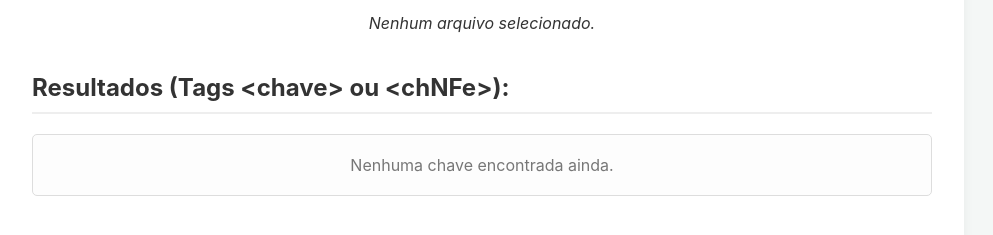
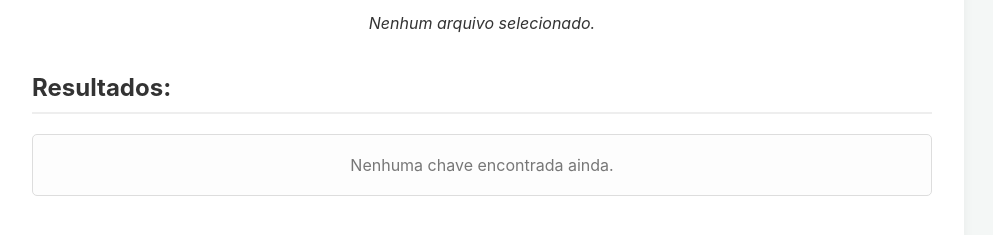
Before and after one commit to Danilo210/auxiliar-de-documentacao, a plain HTML site: page agrupador_de_chave_nf_do_xml.html in a window 1280 px wide. Shown: the part 199-434 px from the top of the page, without its empty margins (158-1151 px from the left). Drawn offline with Linux system fonts and the light colour scheme.

Commit message:
Update agrupador_de_chave_nf_do_xml.html

```diff
--- a/agrupador_de_chave_nf_do_xml.html
+++ b/agrupador_de_chave_nf_do_xml.html
@@ -143,7 +143,7 @@
 
         <div id="file-info">Nenhum arquivo selecionado.</div>
 
-        <h2>Resultados (Tags &lt;chave&gt; ou &lt;chNFe&gt;):</h2>
+        <h2>Resultados:</h2>
 
         <ul id="lista-chaves" class="empty">Nenhuma chave encontrada ainda.</ul>
 
```
